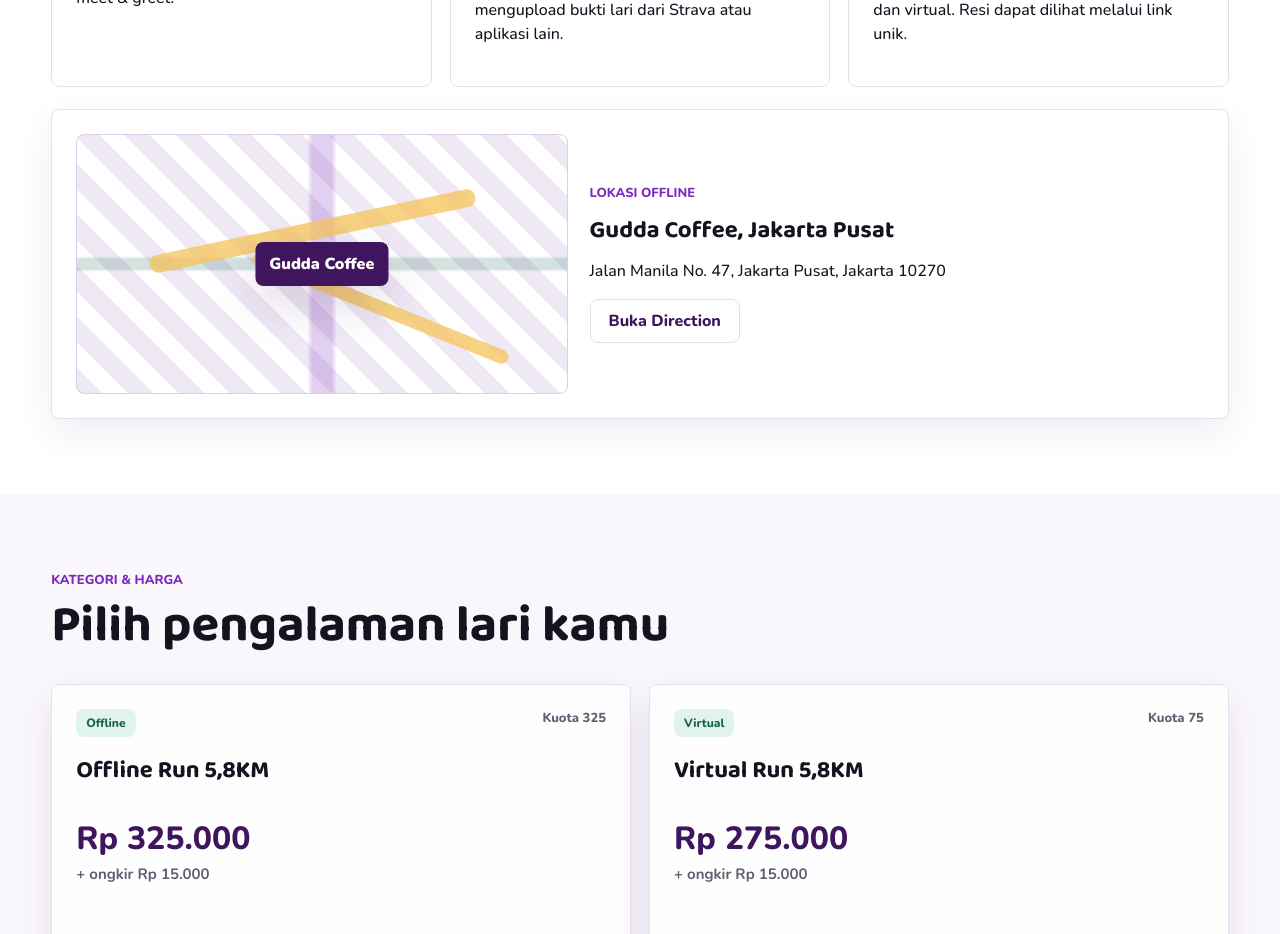
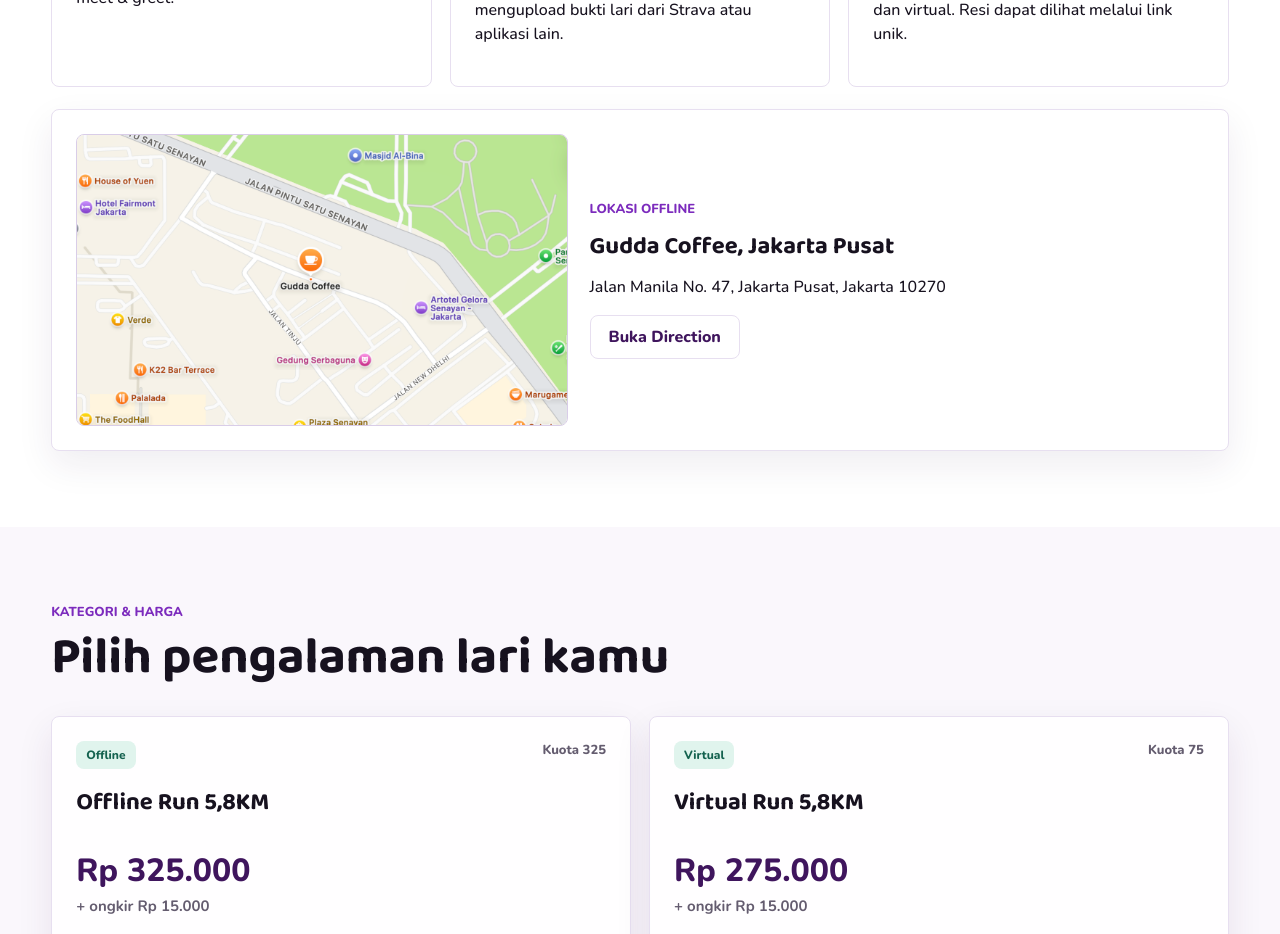
Before and after one commit to amutiara302-debug/hy-birthday-run-app, a Next.js app: page / in a window 1280 px wide. Shown: the part 1240-2174 px from the top of the page. Built offline with nearby package versions, Linux system fonts and the light colour scheme.

Commit message:
Add files via upload

```diff
--- a/app/api/registrations/route.ts
+++ b/app/api/registrations/route.ts
@@ -37,6 +37,10 @@
     const missingField = requiredFields.find((field) => !value(formData, field));
     if (missingField || !formData.get("truth_consent") || !formData.get("address_consent") || !formData.get("health_consent")) {
       return NextResponse.json({ error: "Mohon lengkapi semua data wajib sebelum submit." }, { status: 400 });
+    }
+
+    if (!isValidEmail(value(formData, "email"))) {
+      return NextResponse.json({ error: "Format email harus benar dan menggunakan @." }, { status: 400 });
     }
 
     if (!isValidPhone(value(formData, "phone")) || (category === "Offline" && !isValidPhone(value(formData, "emergency_phone")))) {
@@ -140,6 +144,10 @@
   return /^0\d{9,11}$/.test(phone);
 }
 
+function isValidEmail(email: string) {
+  return /^[^\s@]+@[^\s@]+\.[^\s@]+$/.test(email);
+}
+
 function isAllowedProofFile(file: File) {
   const allowedTypes = ["image/jpeg", "image/png", "application/pdf"];
   const allowedExtensions = [".jpg", ".jpeg", ".png", ".pdf"];
--- a/app/globals.css
+++ b/app/globals.css
@@ -195,34 +195,9 @@
   min-height: 260px;
   overflow: hidden;
   border-radius: 8px;
-  background:
-    linear-gradient(90deg, transparent 47%, rgba(124,43,189,.22) 48% 52%, transparent 53%),
-    linear-gradient(0deg, transparent 47%, rgba(20,98,79,.18) 48% 52%, transparent 53%),
-    repeating-linear-gradient(45deg, #efe8f5 0 18px, #fff 18px 36px);
   border: 1px solid #d9cde8;
 }
-.map-preview::before,
-.map-preview::after {
-  content: "";
-  position: absolute;
-  border-radius: 999px;
-  background: rgba(246,198,96,.78);
-}
-.map-preview::before { width: 68%; height: 18px; left: 14%; top: 34%; transform: rotate(-12deg); }
-.map-preview::after { width: 56%; height: 14px; right: 10%; bottom: 30%; transform: rotate(22deg); }
-.map-pin {
-  position: absolute;
-  left: 50%;
-  top: 50%;
-  z-index: 1;
-  transform: translate(-50%, -50%);
-  padding: 10px 14px;
-  color: #fff;
-  background: var(--plum);
-  border-radius: 8px;
-  box-shadow: var(--shadow);
-  font-weight: 900;
-}
+.map-preview img { width: 100%; height: 100%; min-height: 260px; object-fit: cover; display: block; }
 
 .registration-layout { display: grid; grid-template-columns: minmax(260px,.55fr) minmax(320px,1fr); gap: 28px; align-items: start; }
 .back-link { display: inline-block; margin-bottom: 28px; color: var(--purple); font-weight: 800; text-decoration: none; }
@@ -272,8 +247,8 @@
   border-radius: 8px;
   box-shadow: 0 16px 34px rgba(23,18,31,.12);
 }
-.summary-card span { font-size: 18px; font-weight: 900; text-transform: uppercase; }
-.summary-card strong { font-size: 34px; line-height: 1; }
+.summary-card span { font-size: 17px; font-weight: 900; text-transform: uppercase; }
+.summary-card strong { font-size: clamp(24px, 2.4vw, 34px); line-height: 1.08; overflow-wrap: anywhere; }
 .summary-card small { color: rgba(255,255,255,.9); font-size: 16px; font-weight: 800; }
 .summary-card.green { background: #0aa462; }
 .summary-card.cyan { background: #12b7d8; }
@@ -313,6 +288,18 @@
 .goal-row span { color: var(--muted); font-weight: 900; }
 .goal-track { height: 18px; overflow: hidden; background: #f1edf5; border-radius: 999px; }
 .goal-track span { display: block; height: 100%; background: linear-gradient(90deg, #12b7d8, #0aa462); border-radius: inherit; }
+.payment-split {
+  display: grid;
+  grid-template-columns: 1fr auto auto;
+  gap: 10px;
+  align-items: center;
+  padding: 12px;
+  background: #fbf8fd;
+  border: 1px solid var(--line);
+  border-radius: 8px;
+}
+.payment-split span { color: var(--muted); font-size: 13px; font-weight: 900; }
+.payment-split b { color: var(--plum); }
 .summary-totals { display: grid; grid-template-columns: repeat(4, minmax(0,1fr)); gap: 1px; background: var(--line); border-radius: 8px; overflow: hidden; }
 .summary-totals div { display: grid; gap: 4px; padding: 18px; background: #fff; text-align: center; }
 .summary-totals strong { color: var(--plum); font-size: 24px; }
--- a/app/page.tsx
+++ b/app/page.tsx
@@ -75,7 +75,7 @@
           </div>
           <article className="location-card">
             <div className="map-preview">
-              <span className="map-pin">Gudda Coffee</span>
+              <img src="/gudda-coffee-map.png" alt="Peta lokasi Gudda Coffee" />
             </div>
             <div>
               <p className="eyebrow">Lokasi Offline</p>
```
Also changed, not shown: app/admin/AdminPanel.tsx (+32 -11 lines), public/gudda-coffee-map.png (added).
